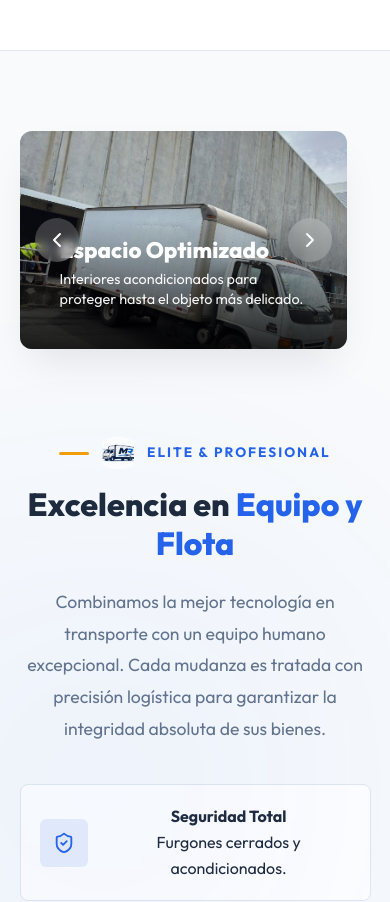
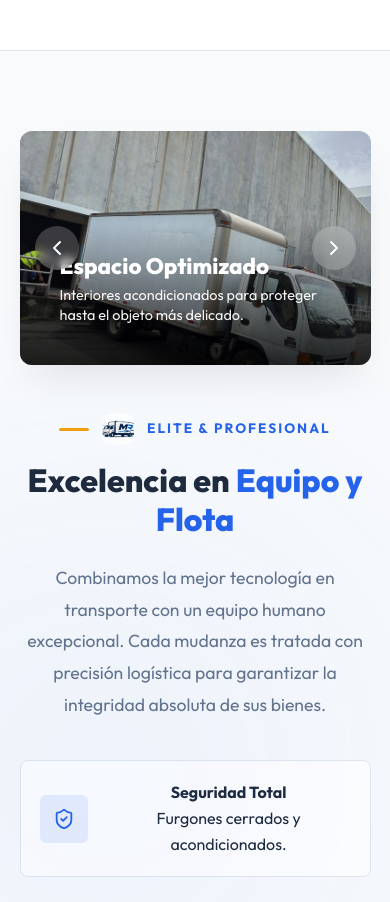
Before and after one commit to R1ve3raaTech/MudaFletesRivera, a React (Vite) app: page / in a window 390 px wide. Shown: the part 6580-7482 px from the top of the page. Built offline with nearby package versions, Linux system fonts and the light colour scheme.

Commit message:
Fix carousel centering on mobile

```diff
--- a/src/components/TruckApart/truckapart.modules.css
+++ b/src/components/TruckApart/truckapart.modules.css
@@ -257,14 +257,13 @@
 @media (max-width: 992px) {
     .truckSecWrapper {
         flex-direction: column;
-        gap: 4rem;
+        gap: 3rem;
     }
     .truckSecVisual {
         width: 100%;
-        max-width: 500px;
+        max-width: 550px;
         margin: 0 auto;
-        padding-right: 1.5rem;
-        padding-bottom: 1.5rem;
+        padding: 0; /* Remove side padding to center properly */
     }
 }
 
```
